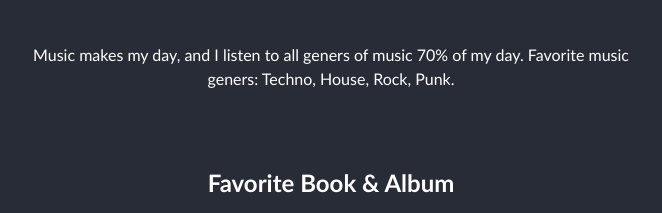
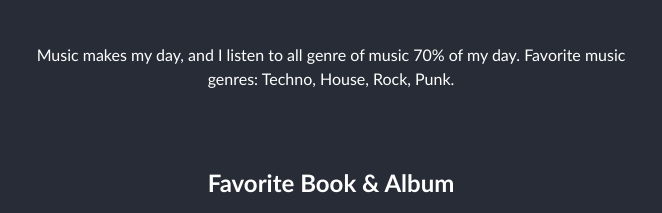
Before and after one commit to ivancabrilo/personal_website, a plain HTML site: page personal.html in a window 1280 px wide. Shown: the part 1311-1524 px from the top of the page, 309-971 px from the left. Drawn offline with Linux system fonts and the light colour scheme.

Commit message:
small changes

```diff
--- a/personal.html
+++ b/personal.html
@@ -43,7 +43,7 @@
     <p>What makes me an interesting person are my excellent social interaction skills. Combined with my fluency in 4 languages 🇷🇸,🇬🇧,🇩🇪,🇪🇸, I am very extroverted. I love traveling and have been to many places around the world.</p>
     <p> Wherever I go, I make friends, and trust me I go everywhere. I just love travelling and this past summer I had 4 amazing months around the globe.</p>
     <p> I am a Half-Marthon runner, and really a sports freak, I love both watching and playing different sports ⚽🎾🥏🏀🏐.</p>
-    <p> Music makes my day, and I listen to all geners of music 70% of my day. Favorite music geners: Techno, House, Rock, Punk.</p>
+    <p> Music makes my day, and I listen to all genre of music 70% of my day. Favorite music genres: Techno, House, Rock, Punk.</p>
     <br>
 
 
```
